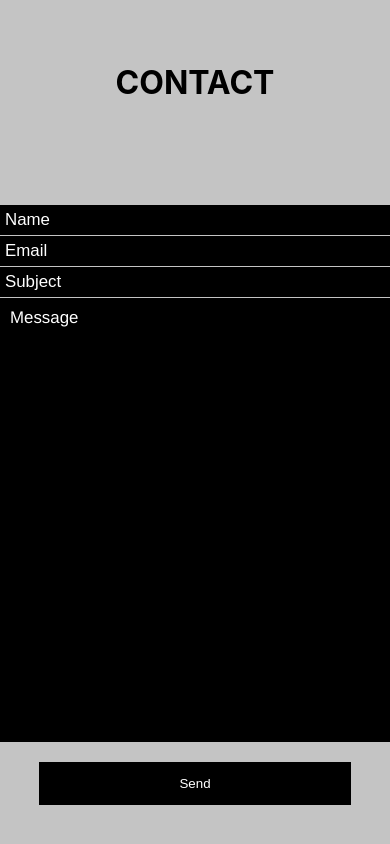
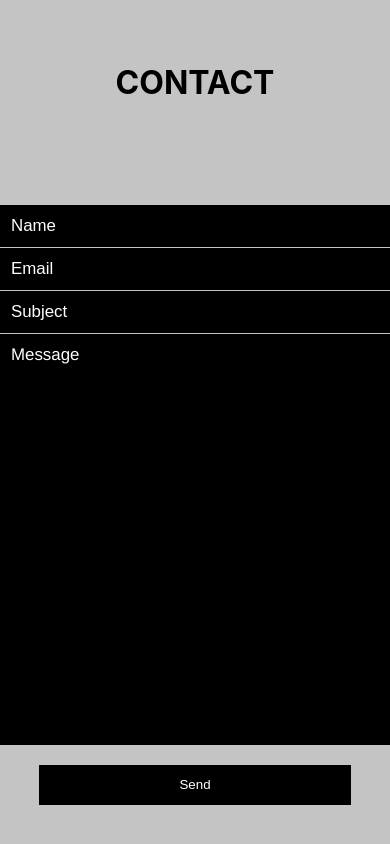
Before and after one commit to RTBlanco/rtblanco.github.io, a React (Create React App) app: page / in a window 390 px wide. Shown: the part 4492-5336 px from the top of the page. Built offline with nearby package versions, Linux system fonts and the light colour scheme; no server answers.

Commit message:
changed padding so it would be equal on all texts and removed default view from diferent browsers

```diff
--- a/src/components/contact/Contact.css
+++ b/src/components/contact/Contact.css
@@ -21,7 +21,7 @@
   color: white;
   border: none;
   height: 25px;
-  padding: 5px;
+  padding: 10px;
 }
 
 #contact-form button {
@@ -72,9 +72,13 @@ textarea {
   #contact-form input {
     margin-bottom: 1px;
     font-size: 2vh;
+    border: 1px solid black;
+    border-radius: 0;
   }
   #contact-form textarea {
     font-size: 2vh;
+    border: 1px solid black;
+    border-radius: 0;
   }
 
   #contact-form button {
```
Also changed, not shown: 1 other file (tests, documents, lock files or other folders).
